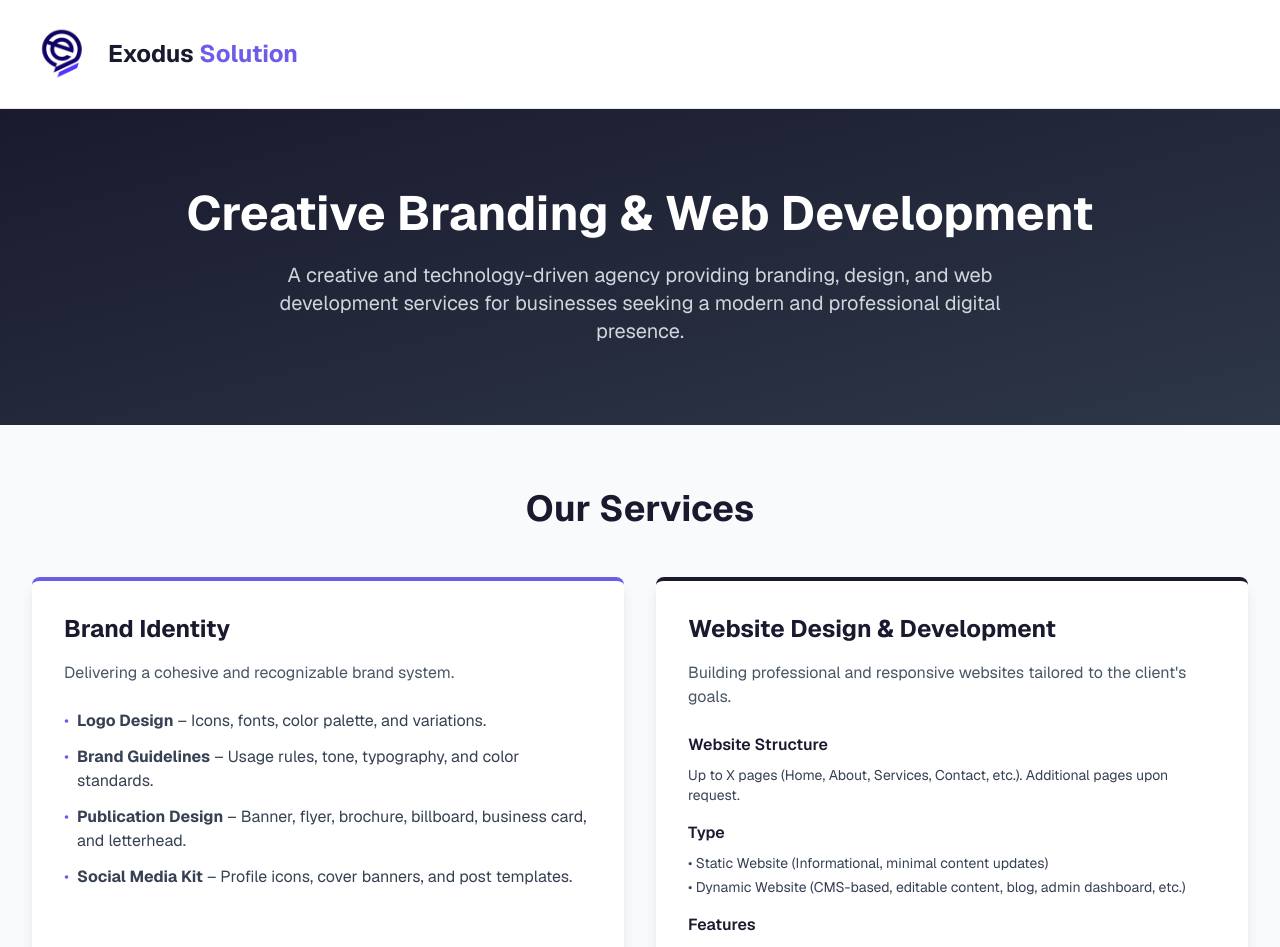
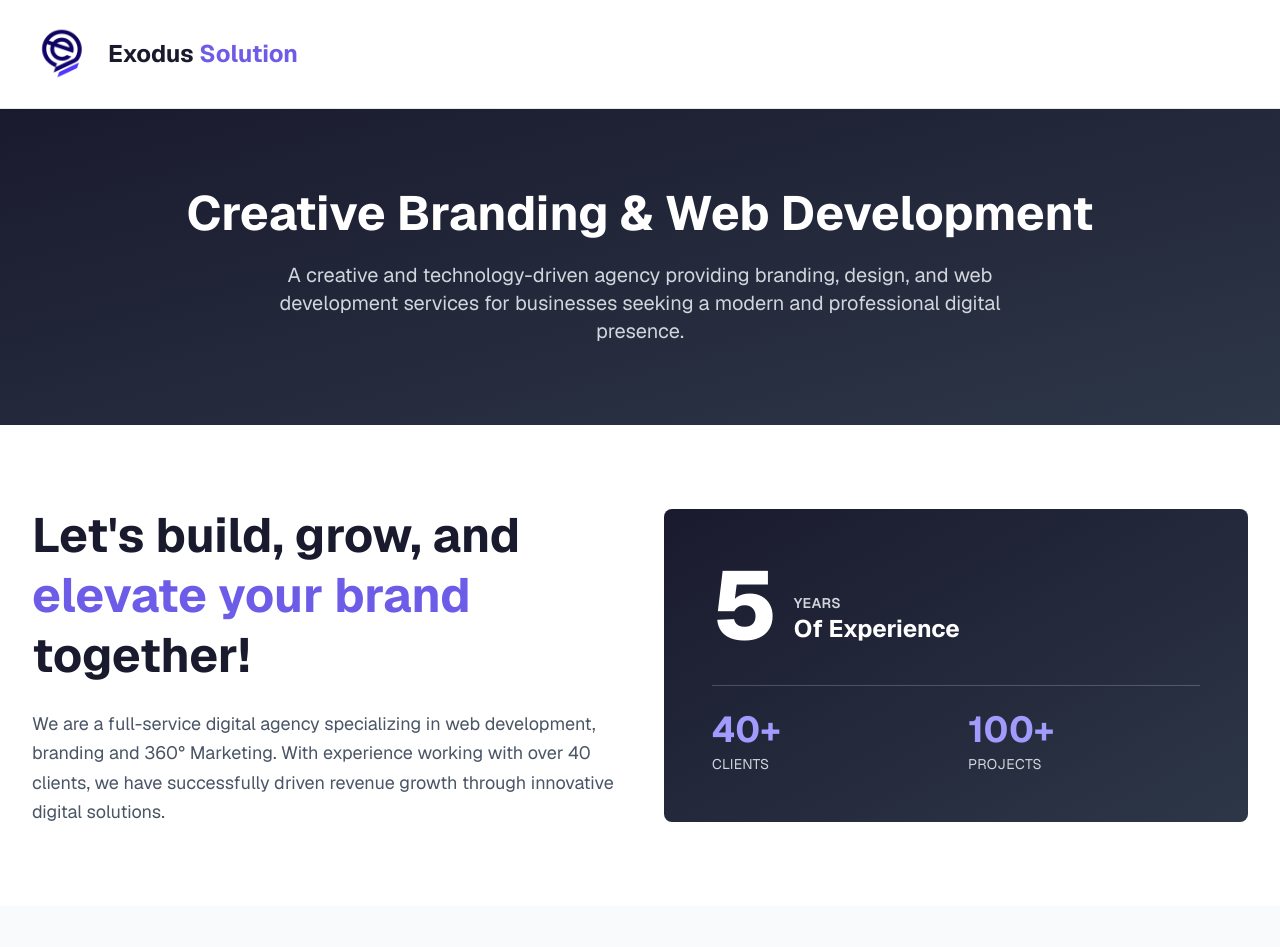
Before and after one commit to yeabtsega45/exodus-solutions, a Next.js app: page / in a window 1280 px wide. Shown: the top 947 px of the page. Built offline with nearby package versions, Linux system fonts and the light colour scheme.

Commit message:
Add About Section to Home Page with Agency Overview and Stats

```diff
--- a/app/page.tsx
+++ b/app/page.tsx
@@ -104,6 +104,66 @@ export default function Home() {
               and web development services for businesses seeking a modern and
               professional digital presence.
             </p>
+          </div>
+        </div>
+      </section>
+
+      {/* About Section */}
+      <section className="bg-white py-20">
+        <div className="max-w-7xl mx-auto px-4 sm:px-6 lg:px-8">
+          <div className="grid md:grid-cols-2 gap-12 items-center">
+            {/* Left Text Section */}
+            <div className="space-y-6">
+              <h2 className="text-4xl md:text-5xl font-bold text-[#1a1a2e] leading-tight">
+                Let's build, grow, and
+                <br />
+                <span className="text-[#6c5ce7]">elevate your brand</span>
+                <br />
+                together!
+              </h2>
+              <p className="text-lg text-gray-600 leading-relaxed">
+                We are a full-service digital agency specializing in web development,
+                branding and 360° Marketing. With experience working with over 40
+                clients, we have successfully driven revenue growth through innovative
+                digital solutions.
+              </p>
+            </div>
+
+            {/* Right Content Section - Stats */}
+            <div className="bg-linear-to-br from-[#1a1a2e] to-[#2d3748] rounded-lg p-8 md:p-12 text-white">
+              <div className="space-y-8">
+                {/* Experience Section */}
+                <div className="flex items-end gap-4">
+                  <h3 className="text-7xl md:text-8xl font-extrabold text-white leading-none">
+                    5
+                  </h3>
+                  <div className="pb-2">
+                    <p className="uppercase text-sm font-semibold text-gray-300 tracking-wide">
+                      years
+                    </p>
+                    <p className="text-xl md:text-2xl font-bold text-white">
+                      Of Experience
+                    </p>
+                  </div>
+                </div>
+
+                {/* Stats Grid */}
+                <div className="grid grid-cols-2 gap-6 pt-6 border-t border-white/20">
+                  <div>
+                    <p className="text-4xl font-bold text-[#a29bfe] mb-1">40+</p>
+                    <p className="text-sm text-gray-300 uppercase tracking-wide">
+                      Clients
+                    </p>
+                  </div>
+                  <div>
+                    <p className="text-4xl font-bold text-[#a29bfe] mb-1">100+</p>
+                    <p className="text-sm text-gray-300 uppercase tracking-wide">
+                      Projects
+                    </p>
+                  </div>
+                </div>
+              </div>
+            </div>
           </div>
         </div>
       </section>
```
